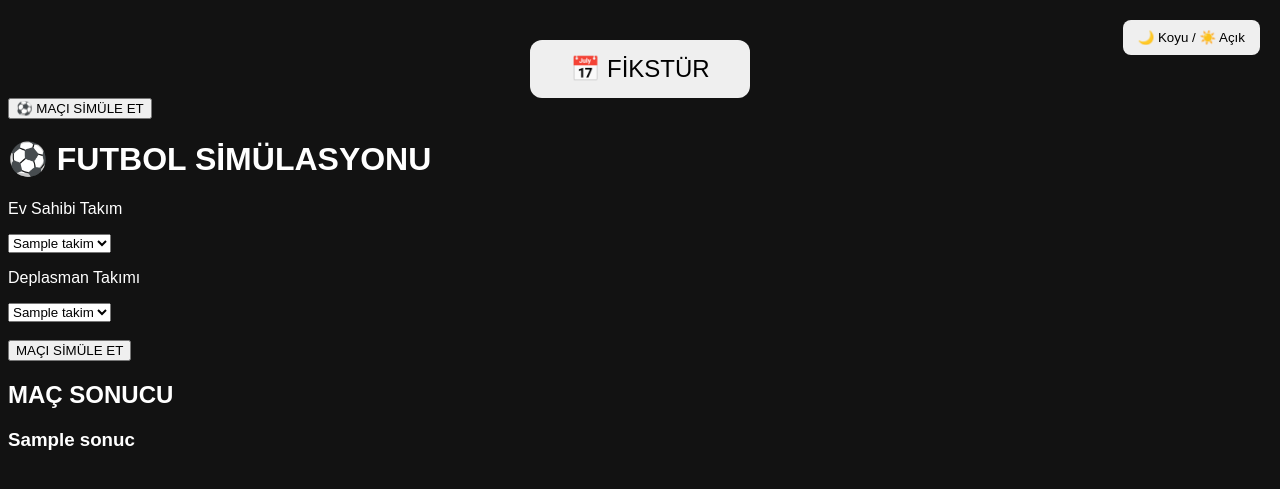
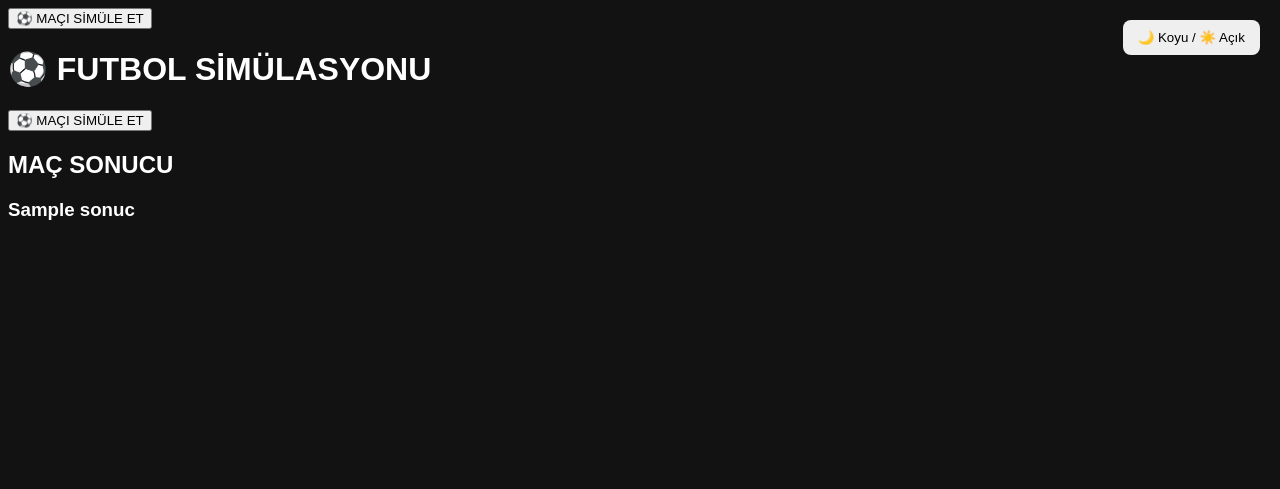
Before and after one commit to Omeiwi11/futbol-simulasyonu, a Flask app: template templates/index.html in a window 1280 px wide. Shown: the top 489 px of the page. Run offline with Flask 3, Linux system fonts and the light colour scheme; the template is opened without the code that fills it: most values are stand-ins (such as "Sample title", 1, 10 or a date in 2020).

Commit message:
Add files via upload

```diff
--- a/templates/index.html
+++ b/templates/index.html
@@ -54,11 +54,6 @@
         🌙 Koyu / ☀️ Açık
     </button>
 
-    <div class="fikstur-butonu">
-    <a href="/fikstur">
-        <button>📅 FİKSTÜR</button>
-
-    </a>
     </div>
 
     <a href="/mac">
@@ -69,38 +64,11 @@
     <h1>⚽ FUTBOL SİMÜLASYONU</h1>
 
 
-    <form method="POST">
-
-        <p>Ev Sahibi Takım</p>
-
-        <select name="takim1">
-
-            {% for takim in takimlar %}
-                <option value="{{ takim }}">{{ takim }}</option>
-            {% endfor %}
-
-        </select>
-
-
-        <p>Deplasman Takımı</p>
-
-        <select name="takim2">
-
-            {% for takim in takimlar %}
-                <option value="{{ takim }}">{{ takim }}</option>
-            {% endfor %}
-
-        </select>
-
-
-        <br><br>
-
-
-        <button type="submit">
-            MAÇI SİMÜLE ET
-        </button>
-
-    </form>
+<div class="menu-butonu">
+    <a href="/mac">
+        <button>⚽ MAÇI SİMÜLE ET</button>
+    </a>
+</div>
 
 
     {% if sonuc %}
```
